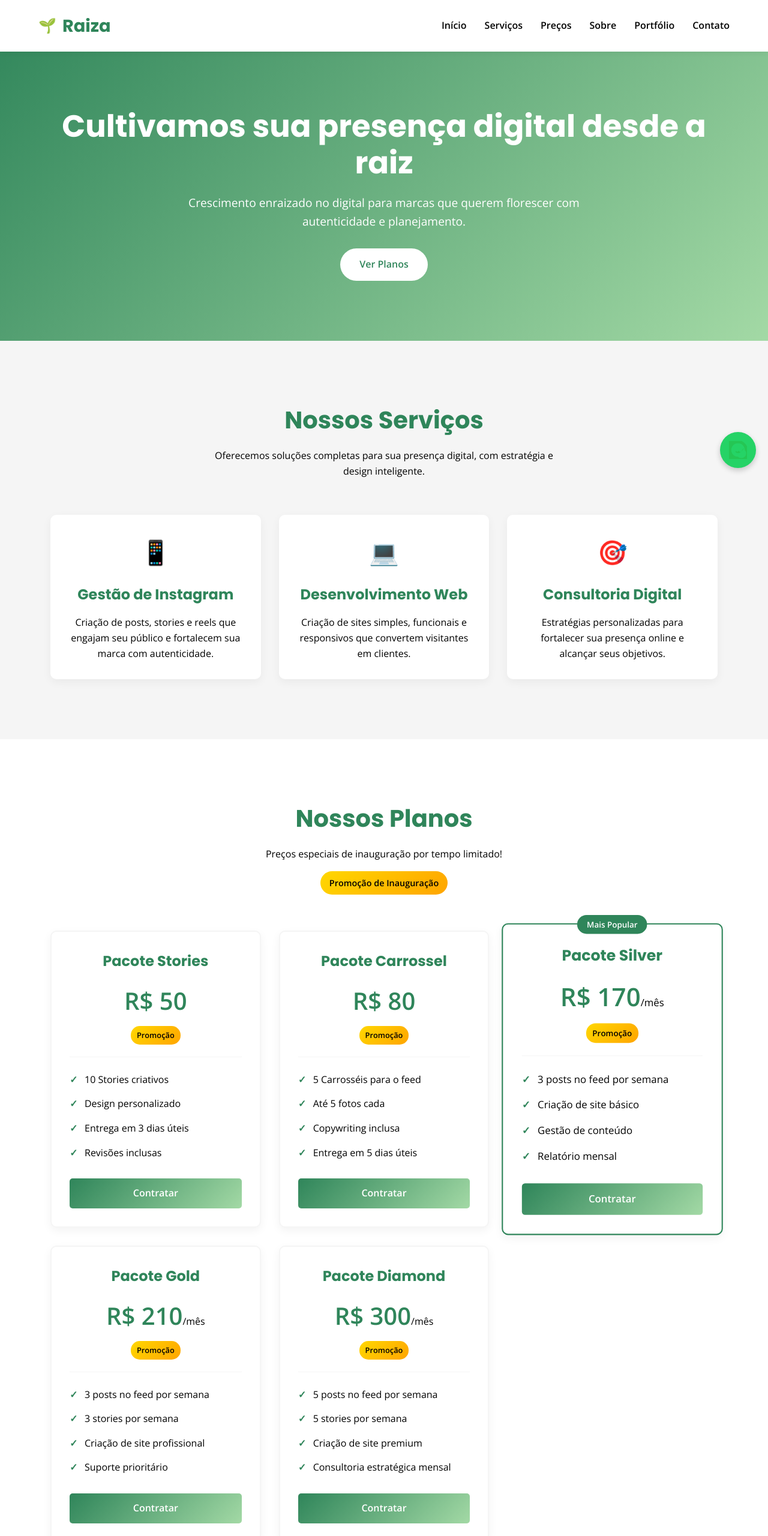
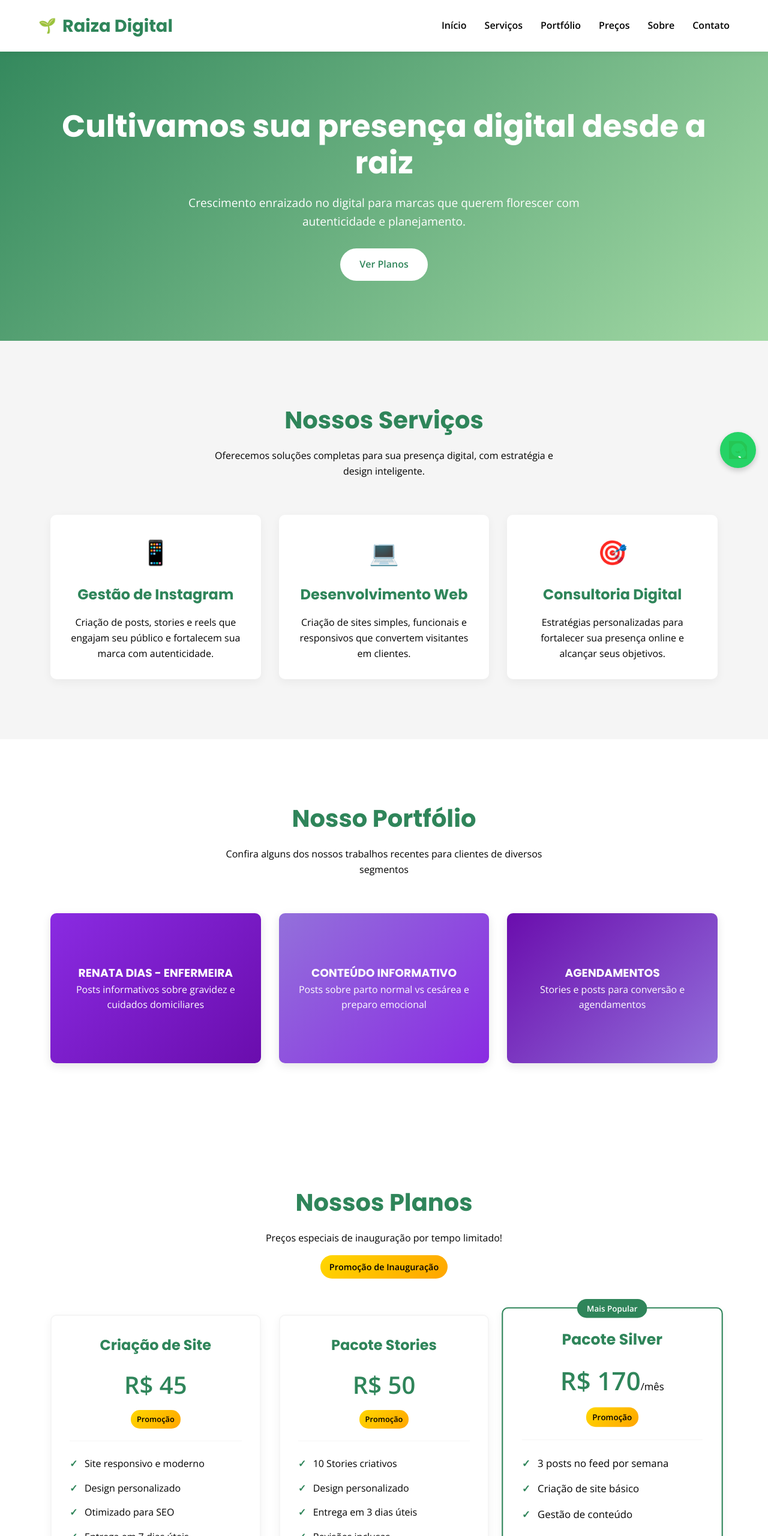
Before and after one commit to digitalraiza-star/siteraiza, a plain HTML site: page index.html in a window 1280 px wide. Shown: the top 2560 px of the page at 60% size. Drawn offline with nearby package versions, Linux system fonts and the light colour scheme; a script that the page names is missing.

Commit message:
Update index.html

```diff
--- a/index.html
+++ b/index.html
@@ -3,7 +3,7 @@
 <head>
     <meta charset="UTF-8">
     <meta name="viewport" content="width=device-width, initial-scale=1.0">
-    <title>Raiza - Estratégia Digital</title>
+    <title>Raiza Digital - Marketing & Desenvolvimento Web</title>
     <link href="https://fonts.googleapis.com/css2?family=Poppins:wght@400;700&family=Open+Sans:wght@400;600&display=swap" rel="stylesheet">
     <link rel="stylesheet" href="style.css">
 </head>
@@ -13,16 +13,16 @@
         <div class="container header-container">
             <div class="logo">
                 <span class="logo-icon">🌱</span>
-                <span>Raiza</span>
+                <span>Raiza Digital</span>
             </div>
             <div class="mobile-menu">☰</div>
             <nav>
                 <ul>
                     <li><a href="#home">Início</a></li>
                     <li><a href="#services">Serviços</a></li>
+                    <li><a href="#portfolio">Portfólio</a></li>
                     <li><a href="#pricing">Preços</a></li>
                     <li><a href="#about">Sobre</a></li>
-                    <li><a href="#portfolio">Portfólio</a></li>
                     <li><a href="#contact">Contato</a></li>
                 </ul>
             </nav>
@@ -70,6 +70,54 @@
         </div>
     </section>
 
+    <!-- Portfólio -->
+    <section class="portfolio" id="portfolio">
+        <div class="container">
+            <div class="section-title">
+                <h2>Nosso Portfólio</h2>
+                <p>Confira alguns dos nossos trabalhos recentes para clientes de diversos segmentos</p>
+            </div>
+            <div class="portfolio-grid">
+                <div class="portfolio-item">
+                    <div class="portfolio-img" style="background: linear-gradient(135deg, #8A2BE2, #6A0DAD); display: flex; align-items: center; justify-content: center; color: white; text-align: center; padding: 20px;">
+                        <div>
+                            <h3>RENATA DIAS - ENFERMEIRA</h3>
+                            <p>Posts informativos sobre gravidez e cuidados domiciliares</p>
+                        </div>
+                    </div>
+                    <div class="portfolio-overlay">
+                        <h3>Enfermeira Domiciliar</h3>
+                        <p>Posts educativos e informativos para profissionais da saúde</p>
+                    </div>
+                </div>
+                <div class="portfolio-item">
+                    <div class="portfolio-img" style="background: linear-gradient(135deg, #9370DB, #8A2BE2); display: flex; align-items: center; justify-content: center; color: white; text-align: center; padding: 20px;">
+                        <div>
+                            <h3>CONTEÚDO INFORMATIVO</h3>
+                            <p>Posts sobre parto normal vs cesárea e preparo emocional</p>
+                        </div>
+                    </div>
+                    <div class="portfolio-overlay">
+                        <h3>Conteúdo Educativo</h3>
+                        <p>Posts informativos para engajamento e autoridade</p>
+                    </div>
+                </div>
+                <div class="portfolio-item">
+                    <div class="portfolio-img" style="background: linear-gradient(135deg, #6A0DAD, #9370DB); display: flex; align-items: center; justify-content: center; color: white; text-align: center; padding: 20px;">
+                        <div>
+                            <h3>AGENDAMENTOS</h3>
+                            <p>Stories e posts para conversão e agendamentos</p>
+                        </div>
+                    </div>
+                    <div class="portfolio-overlay">
+                        <h3>Posts de Conversão</h3>
+                        <p>Designs focados em gerar leads e agendamentos</p>
+                    </div>
+                </div>
+            </div>
+        </div>
+    </section>
+
     <!-- Preços -->
     <section class="pricing" id="pricing">
         <div class="container">
@@ -79,6 +127,21 @@
                 <div class="promo-badge">Promoção de Inauguração</div>
             </div>
             <div class="pricing-grid">
+                <div class="pricing-card">
+                    <div class="pricing-header">
+                        <h3>Criação de Site</h3>
+                        <div class="price">R$ 45</div>
+                        <div class="promo-tag">Promoção</div>
+                    </div>
+                    <ul class="features">
+                        <li>Site responsivo e moderno</li>
+                        <li>Design personalizado</li>
+                        <li>Otimizado para SEO</li>
+                        <li>Entrega em 7 dias úteis</li>
+                    </ul>
+                    <a href="https://wa.me/5511910189735?text=Olá! Gostaria de criar um site por R$45" class="btn-pricing" target="_blank">Contratar</a>
+                </div>
+
                 <div class="pricing-card">
                     <div class="pricing-header">
                         <h3>Pacote Stories</h3>
@@ -92,21 +155,6 @@
                         <li>Revisões inclusas</li>
                     </ul>
                     <a href="https://wa.me/5511910189735?text=Olá! Gostaria de contratar o Pacote Stories por R$50" class="btn-pricing" target="_blank">Contratar</a>
-                </div>
-
-                <div class="pricing-card">
-                    <div class="pricing-header">
-                        <h3>Pacote Carrossel</h3>
-                        <div class="price">R$ 80</div>
-                        <div class="promo-tag">Promoção</div>
-                    </div>
-                    <ul class="features">
-                        <li>5 Carrosséis para o feed</li>
-                        <li>Até 5 fotos cada</li>
-                        <li>Copywriting inclusa</li>
-                        <li>Entrega em 5 dias úteis</li>
-                    </ul>
-                    <a href="https://wa.me/5511910189735?text=Olá! Gostaria de contratar o Pacote Carrossel por R$80" class="btn-pricing" target="_blank">Contratar</a>
                 </div>
 
                 <div class="pricing-card popular">
@@ -163,7 +211,7 @@
         <div class="container">
             <div class="about-content">
                 <div class="about-text">
-                    <h2>Sobre a Raiza</h2>
+                    <h2>Sobre a Raiza Digital</h2>
                     <p>Assim como uma raiz forte sustenta uma árvore, nossa empresa fornece as bases digitais necessárias para o crescimento sustentável do seu negócio.</p>
                     <p>Combinamos criatividade e estratégia para desenvolver soluções digitais que não apenas impressionam visualmente, mas também geram resultados tangíveis.</p>
 
@@ -177,7 +225,7 @@
                             </div>
                         </div>
                         <div class="value-item">
-                            <span class="value-icon">💚</span>
+                            <span class="value-icon">💜</span>
                             <div>
                                 <h4>Acessibilidade</h4>
                                 <p>Soluções que cabem no bolso, sem perder valor.</p>
@@ -207,42 +255,8 @@
                     </div>
                 </div>
                 <div class="about-image">
-                    <!-- Imagem ilustrativa - em um site real, substituir por imagem real -->
                     <div class="placeholder-image">
-                        <span>Imagem Representativa</span>
-                    </div>
-                </div>
-            </div>
-        </div>
-    </section>
-
-    <!-- Portfólio -->
-    <section class="portfolio" id="portfolio">
-        <div class="container">
-            <div class="section-title">
-                <h2>Nosso Portfólio</h2>
-                <p>Confira alguns dos nossos trabalhos recentes que demonstram nossa capacidade de transformar ideias em realidade digital.</p>
-            </div>
-            <div class="portfolio-grid">
-                <div class="portfolio-item">
-                    <div class="portfolio-img" style="background: linear-gradient(135deg, var(--verde-profundo), var(--verde-claro));"></div>
-                    <div class="portfolio-overlay">
-                        <h3>Campanha Instagram - Moda</h3>
-                        <p>Posts e stories para marca de moda sustentável</p>
-                    </div>
-                </div>
-                <div class="portfolio-item">
-                    <div class="portfolio-img" style="background: linear-gradient(135deg, var(--verde-profundo), #7AB893);"></div>
-                    <div class="portfolio-overlay">
-                        <h3>Site Institucional - Consultoria</h3>
-                        <p>Website para empresa de consultoria empresarial</p>
-                    </div>
-                </div>
-                <div class="portfolio-item">
-                    <div class="portfolio-img" style="background: linear-gradient(135deg, var(--verde-claro), var(--verde-profundo));"></div>
-                    <div class="portfolio-overlay">
-                        <h3>E-commerce - Cosméticos</h3>
-                        <p>Loja virtual completa para marca de cosméticos naturais</p>
+                        <span>Design Digital que Transforma Negócios</span>
                     </div>
                 </div>
             </div>
@@ -262,7 +276,7 @@
                     <div class="contact-details">
                         <div class="contact-detail">
                             <span class="contact-icon">📧</span>
-                            <span>contato@raizadigital.com</span>
+                            <span>digitalraiza@gmail.com</span>
                         </div>
                         <div class="contact-detail">
                             <span class="contact-icon">📞</span>
@@ -298,7 +312,7 @@
         <div class="container">
             <div class="footer-container">
                 <div class="footer-col">
-                    <h4>Raiza - Estratégia Digital</h4>
+                    <h4>Raiza Digital</h4>
                     <p>Cultivamos sua presença digital desde a raiz, com estratégia e design inteligente.</p>
                 </div>
                 <div class="footer-col">
@@ -314,9 +328,9 @@
                     <ul>
                         <li><a href="#home">Início</a></li>
                         <li><a href="#services">Serviços</a></li>
+                        <li><a href="#portfolio">Portfólio</a></li>
                         <li><a href="#pricing">Preços</a></li>
                         <li><a href="#about">Sobre</a></li>
-                        <li><a href="#portfolio">Portfólio</a></li>
                         <li><a href="#contact">Contato</a></li>
                     </ul>
                 </div>
@@ -330,7 +344,7 @@
                 </div>
             </div>
             <div class="copyright">
-                <p>&copy; 2023 Raiza - Estratégia Digital. Todos os direitos reservados.</p>
+                <p>&copy; 2023 Raiza Digital. Todos os direitos reservados.</p>
             </div>
         </div>
     </footer>
```
